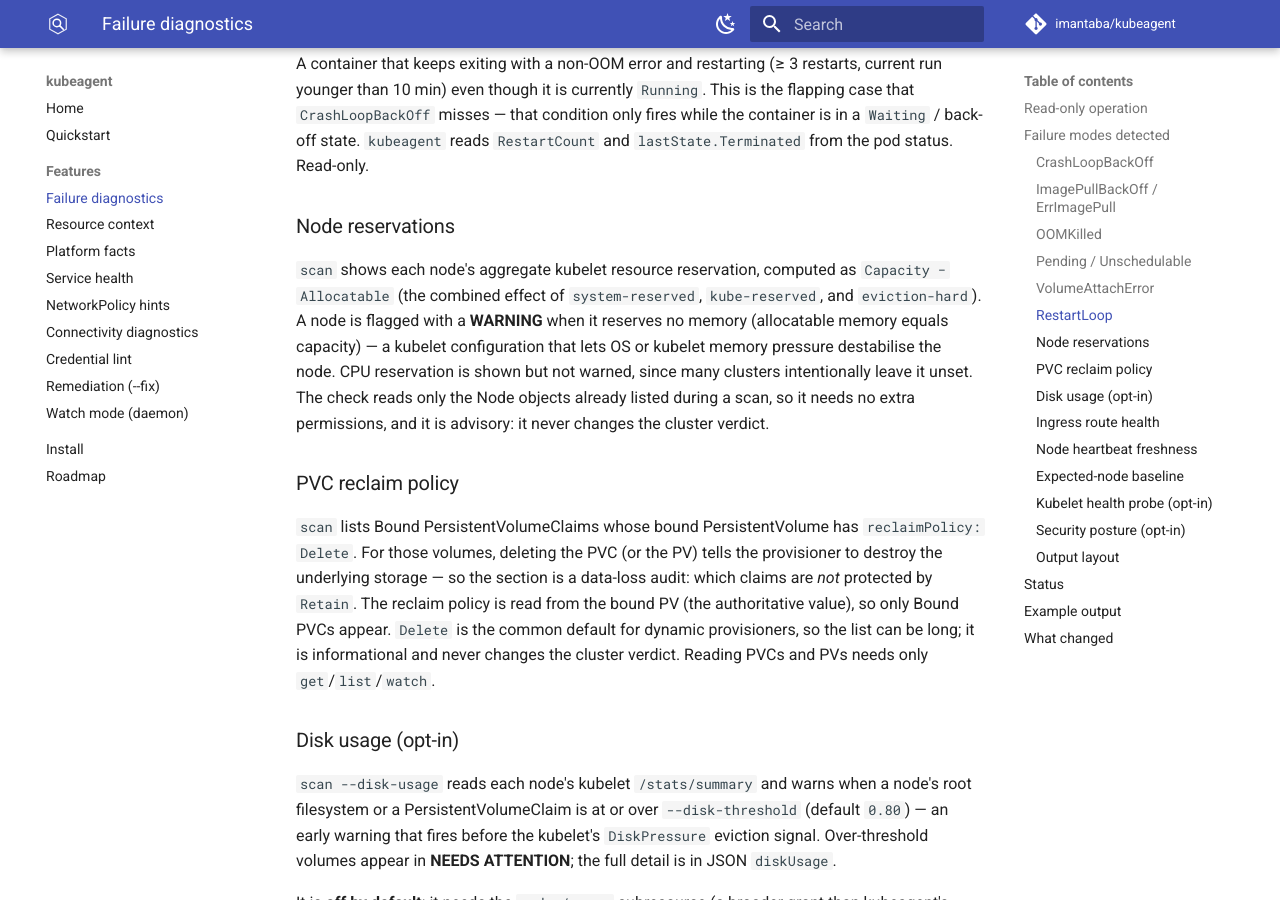
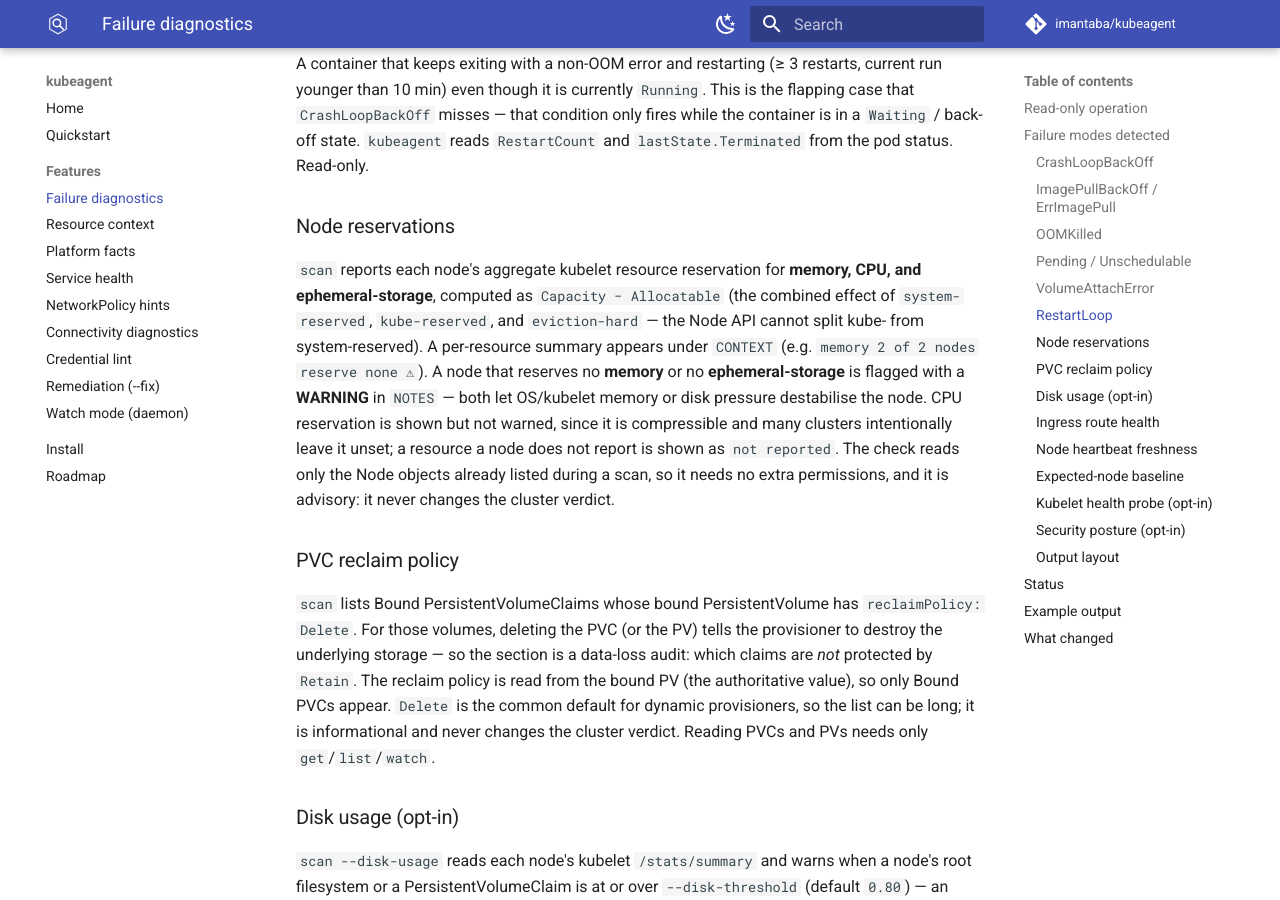
Before and after one commit to imantaba/kubeagent, an MkDocs documentation site: the page built from website/docs/features/diagnostics.md, in a window 1280 px wide and 900 px high, scrolled down 1284 px. Built offline with MkDocs 1.6.1 and Material for MkDocs 9.7.7, drawn with Linux system fonts in a browser that asks for light colours; comment, search, counter and statistics services are not loaded.

Commit message:
docs: document multi-resource node-reservation reporting

```diff
--- a/website/docs/features/diagnostics.md
+++ b/website/docs/features/diagnostics.md
@@ -54,15 +54,17 @@ status. Read-only.
 
 ### Node reservations
 
-`scan` shows each node's aggregate kubelet resource reservation, computed as
-`Capacity − Allocatable` (the combined effect of `system-reserved`,
-`kube-reserved`, and `eviction-hard`). A node is flagged with a **WARNING** when
-it reserves no memory (allocatable memory equals capacity) — a kubelet
-configuration that lets OS or kubelet memory pressure destabilise the node. CPU
-reservation is shown but not warned, since many clusters intentionally leave it
-unset. The check reads only the Node objects already listed during a scan, so it
-needs no extra permissions, and it is advisory: it never changes the cluster
-verdict.
+`scan` reports each node's aggregate kubelet resource reservation for **memory,
+CPU, and ephemeral-storage**, computed as `Capacity − Allocatable` (the combined
+effect of `system-reserved`, `kube-reserved`, and `eviction-hard` — the Node API
+cannot split kube- from system-reserved). A per-resource summary appears under
+`CONTEXT` (e.g. `memory  2 of 2 nodes reserve none ⚠`). A node that reserves no
+**memory** or no **ephemeral-storage** is flagged with a **WARNING** in `NOTES` —
+both let OS/kubelet memory or disk pressure destabilise the node. CPU reservation
+is shown but not warned, since it is compressible and many clusters intentionally
+leave it unset; a resource a node does not report is shown as `not reported`. The
+check reads only the Node objects already listed during a scan, so it needs no
+extra permissions, and it is advisory: it never changes the cluster verdict.
 
 ### PVC reclaim policy
 
```
Also changed, not shown: CHANGELOG.md.
